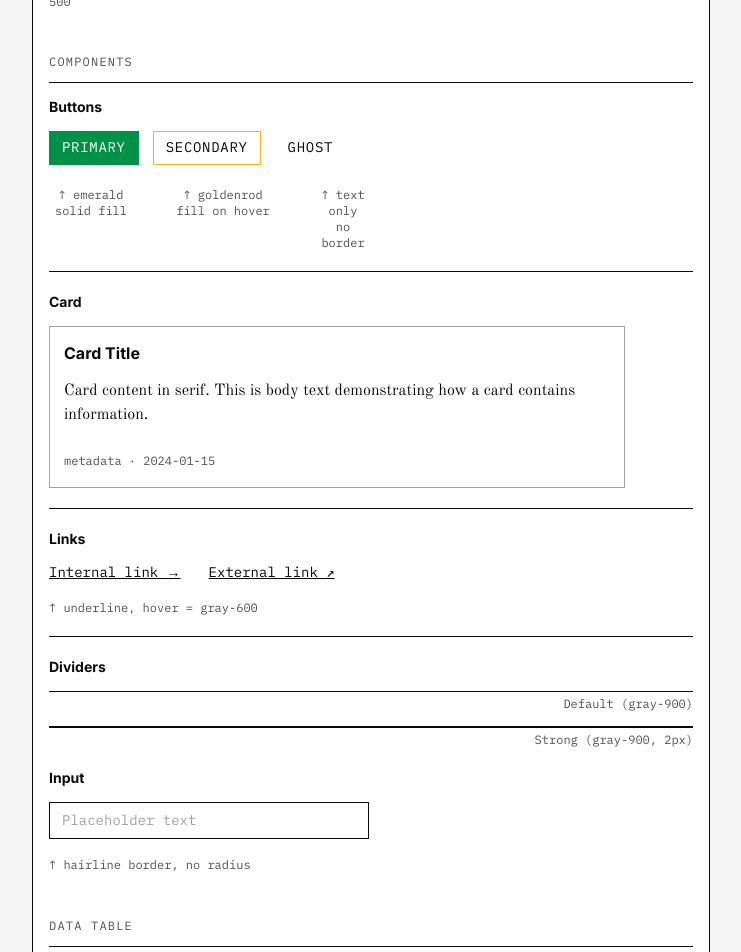
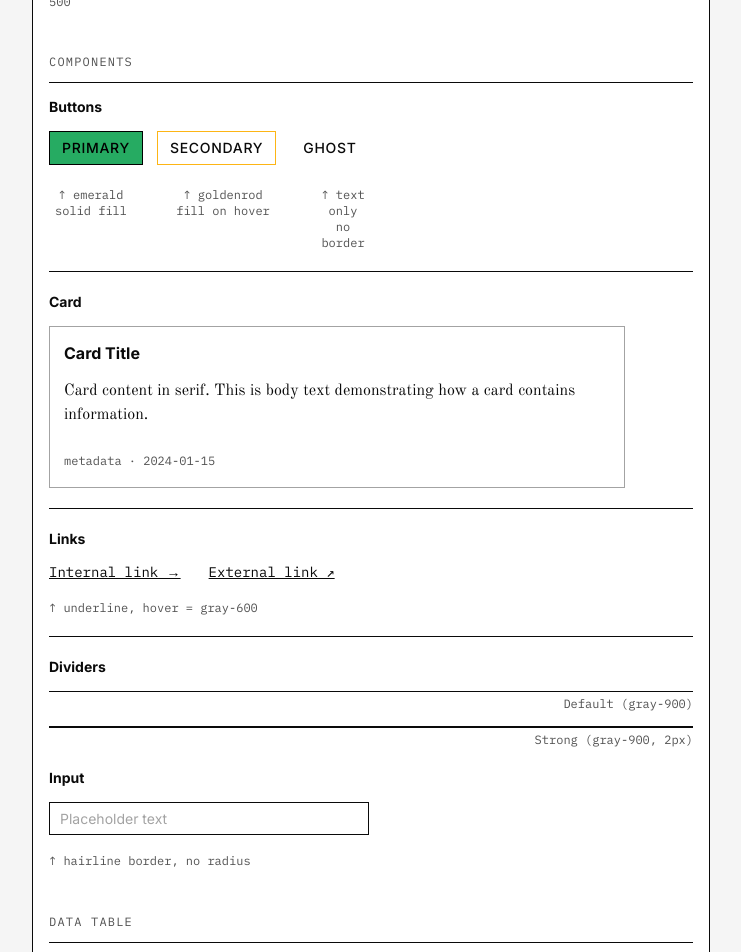
Before and after one commit to dhisonp/ardent-design, a Next.js app: page / in a window 1280 px wide. Shown: the part 2240-3192 px from the top of the page, without its empty margins (269-1010 px from the left). Built offline with nearby package versions, Linux system fonts and the light colour scheme.

Commit message:
update buttons and input specs

```diff
--- a/src/components/ui/Button.tsx
+++ b/src/components/ui/Button.tsx
@@ -10,30 +10,26 @@ export function Button({ variant, children, className, ...props }: ButtonProps)
     <button
       className={cn(
         // Base styles
-        "font-mono text-sm uppercase tracking-wide",
+        "font-sans text-sm font-medium uppercase tracking-wide",
         "px-3 py-1.5 rounded-none",
-        "transition-colors duration-150",
         "border",
 
         // Variant: Primary
         variant === "primary" && [
-          "bg-emerald-500 text-white border-transparent",
-          "hover:bg-emerald-400",
-          // "dark:bg-emerald-500 dark:text-white dark:hover:bg-emerald-400"
+          "bg-emerald-400 text-black border-black",
+          "hover:bg-emerald-500 hover:border-emerald-500",
         ],
 
         // Variant: Secondary
         variant === "secondary" && [
           "bg-transparent border-goldenrod-500 text-gray-900",
           "hover:bg-goldenrod-500 hover:text-white",
-          // "dark:border-goldenrod-500 dark:text-gray-50 dark:hover:bg-goldenrod-500 dark:hover:text-gray-900"
         ],
 
         // Variant: Ghost
         variant === "ghost" && [
           "bg-transparent text-gray-900 border-transparent",
           "hover:bg-gray-100",
-          // "dark:text-gray-50 dark:hover:bg-gray-900"
         ],
         className
       )}
--- a/src/components/ui/Input.tsx
+++ b/src/components/ui/Input.tsx
@@ -12,9 +12,9 @@ export function Input({ className, ...props }: InputProps) {
         "border border-gray-900",
         "focus:border-gray-900",
         "focus:outline-none",
-        "text-sm font-mono text-gray-900",
+        "text-sm font-sans text-gray-900",
         "placeholder:text-gray-400",
-        "px-3 py-2",
+        "px-2.5 py-1.5",
         "rounded-none", // no radius
         "w-full",
         className
--- a/tokens.json
+++ b/tokens.json
@@ -387,22 +387,31 @@
     },
     "button": {
       "primary": {
-        "background": "{semantic.light.color.bg.inverse}",
-        "backgroundHover": "{primitives.color.gray.800}",
-        "text": "{semantic.light.color.text.inverse}",
-        "border": "none"
+        "background": "{primitives.color.emerald.400}",
+        "backgroundHover": "{primitives.color.emerald.500}",
+        "text": "{primitives.color.black}",
+        "textWeight": "{primitives.fontWeight.medium}",
+        "border": "{primitives.color.black}",
+        "borderHover": "{primitives.color.emerald.500}",
+        "fontFamily": "{primitives.fontFamily.sans}",
+        "padding": "0.75rem 0.375rem"
       },
       "secondary": {
         "background": "transparent",
-        "backgroundHover": "{semantic.light.color.bg.tertiary}",
-        "text": "{semantic.light.color.text.primary}",
-        "border": "{semantic.light.color.border.default}"
+        "backgroundHover": "{primitives.color.goldenrod.500}",
+        "text": "{primitives.color.gray.900}",
+        "textHover": "{primitives.color.white}",
+        "textWeight": "{primitives.fontWeight.medium}",
+        "border": "{primitives.color.goldenrod.500}",
+        "fontFamily": "{primitives.fontFamily.sans}"
       },
       "ghost": {
         "background": "transparent",
-        "backgroundHover": "{semantic.light.color.bg.tertiary}",
-        "text": "{semantic.light.color.text.primary}",
-        "border": "none"
+        "backgroundHover": "{primitives.color.gray.100}",
+        "text": "{primitives.color.gray.900}",
+        "textWeight": "{primitives.fontWeight.medium}",
+        "border": "transparent",
+        "fontFamily": "{primitives.fontFamily.sans}"
       }
     },
     "link": {
@@ -412,11 +421,13 @@
       "decorationHover": "underline"
     },
     "input": {
-      "background": "{semantic.light.color.bg.secondary}",
-      "border": "{semantic.light.color.border.default}",
-      "borderFocus": "{semantic.light.color.border.strong}",
-      "text": "{semantic.light.color.text.primary}",
-      "placeholder": "{semantic.light.color.text.muted}"
+      "background": "{primitives.color.white}",
+      "border": "{primitives.color.gray.900}",
+      "borderFocus": "{primitives.color.gray.900}",
+      "text": "{primitives.color.gray.900}",
+      "placeholder": "{primitives.color.gray.400}",
+      "fontFamily": "{primitives.fontFamily.sans}",
+      "padding": "0.625rem 0.375rem"
     },
     "divider": {
       "color": "{semantic.light.color.border.default}",
```
Also changed, not shown: 1 other file (tests, documents, lock files or other folders).
